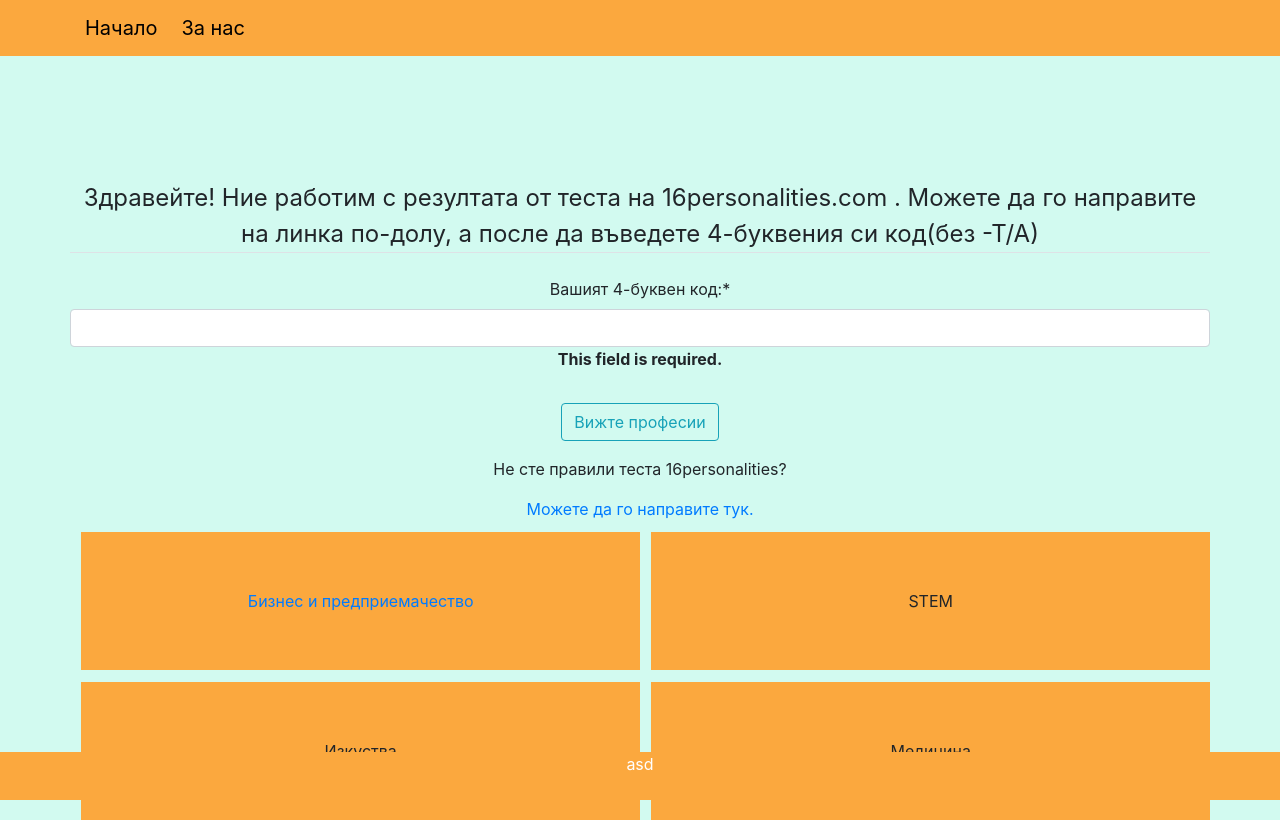
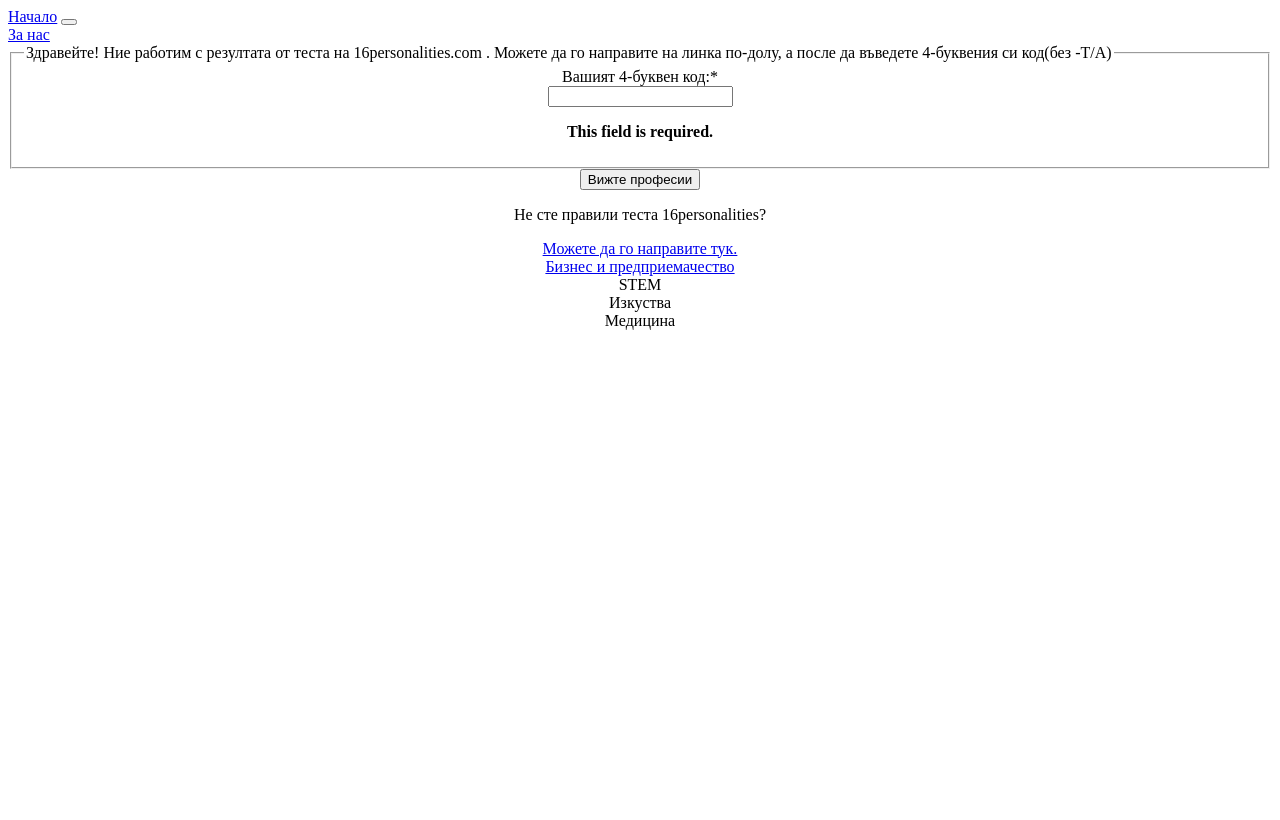
Before and after one commit to strashno-georgiev/MyFuture, a Django app: page / in a window 1280 px wide. After the commit the page ends 330 px from the top, so only its background shows below. Run offline with Django 3.2, Linux system fonts and the light colour scheme; some libraries are stand-ins or nearby versions.

Commit message:
Remove all old styles

```diff
--- a/Carriers/static/Carriers/main.css
+++ /dev/null
@@ -1,15 +0,0 @@
-div, p {
-    display: block;
-}
-.homefour {
-    font-size: 20px;
-    background-color: #FBA83E;
-    padding: 57px 114px;
-}
-div.blank {
-    margin: 80px 0px 80px 0px;
-}
-.detailvideo {
-    width: 20%;
-    height: 50%;
-}
--- a/Carriers/templates/Carriers/base.html
+++ b/Carriers/templates/Carriers/base.html
@@ -2,59 +2,14 @@
 <!DOCTYPE html>
 <html lang="en" dir="ltr">
   <head>
-    <meta charset="utf-8">
     <!-- Required meta tags -->
     <meta charset="utf-8">
-    <meta name="viewport" content="width=device-width, initial-scale=1, shrink-to-fit=no">
+    <meta name="viewport" content="width=device-width, initial-scale=1.0">
     <link rel="stylesheet" type="text/css" href="{% static 'Carriers/main.css' %}">
 
     <!-- Bootstrap CSS -->
-    <link rel="stylesheet" href="https://stackpath.bootstrapcdn.com/bootstrap/4.5.2/css/bootstrap.min.css" integrity="sha384-JcKb8q3iqJ61gNV9KGb8thSsNjpSL0n8PARn9HuZOnIxN0hoP+VmmDGMN5t9UJ0Z" crossorigin="anonymous">
-    <style>
-      .bg-orange {
-        background-color: #fba83e;
-      }
-      .content{
-        padding-top: 100px;
-        width: 100%;
-      }
+    <!<link rel="stylesheet" href="https://stackpath.bootstrapcdn.com/bootstrap/4.5.2/css/bootstrap.min.css" integrity="sha384-JcKb8q3iqJ61gNV9KGb8thSsNjpSL0n8PARn9HuZOnIxN0hoP+VmmDGMN5t9UJ0Z" crossorigin="anonymous">
 
-      .nav-item{
-        color: black;
-      }
-      body{
-        background-color: #d2faf0;
-      }
-      .wraper{
-        overflow: hidden;
-      }
-      .left {
-          float:left;
-      }
-
-      .right{
-        float:right;
-      }
-
-      .profesion-bubbles{
-        text-align: center;
-        background-color: #fba83e;
-        width: 49%;
-        padding: 5% 10%;
-        margin-top: 1%;
-        margin-left: 1%;
-      }
-      .footer {
-        left: 0;
-        bottom: 0;
-        width: 100%;
-        color: white;
-        text-align: center;
-        position: fixed;
-        height: 3rem;
-      }
-
-    </style>
     {% if title %}
       <title>Shop - {{ title }}</title>
       <title>Shop</title>
@@ -88,7 +43,6 @@
       </div>
     </main>
     <div class="footer bg-orange">
-      asd
     </div>
     <script src="https://code.jquery.com/jquery-3.5.1.slim.min.js" integrity="sha384-DfXdz2htPH0lsSSs5nCTpuj/zy4C+OGpamoFVy38MVBnE+IbbVYUew+OrCXaRkfj" crossorigin="anonymous"></script>
     <script src="https://cdn.jsdelivr.net/npm/popper.js@1.16.1/dist/umd/popper.min.js" integrity="sha384-9/reFTGAW83EW2RDu2S0VKaIzap3H66lZH81PoYlFhbGU+6BZp6G7niu735Sk7lN" crossorigin="anonymous"></script>
```
Also changed, not shown: Carriers/static/pages/main.css (deleted, +0 -84 lines).
